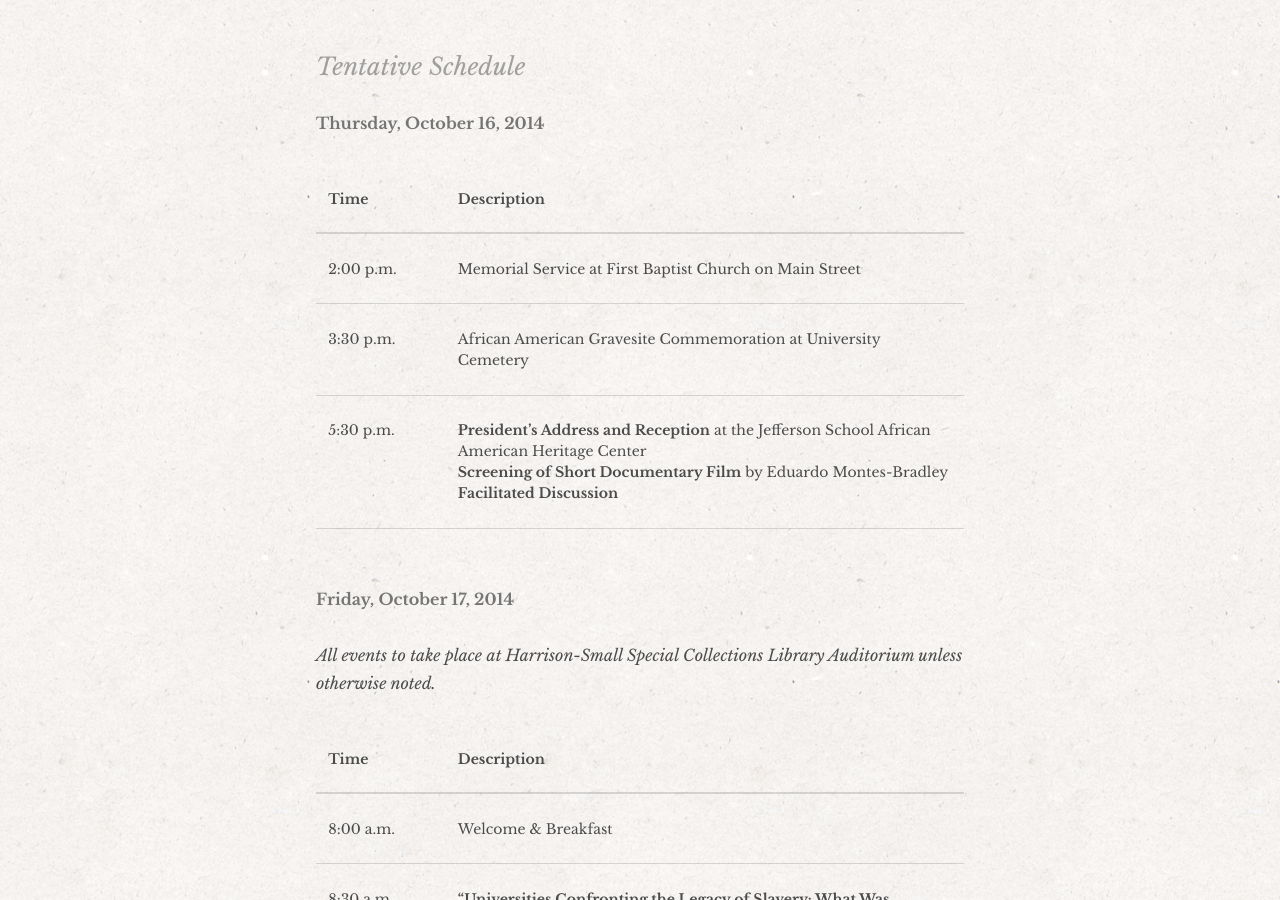
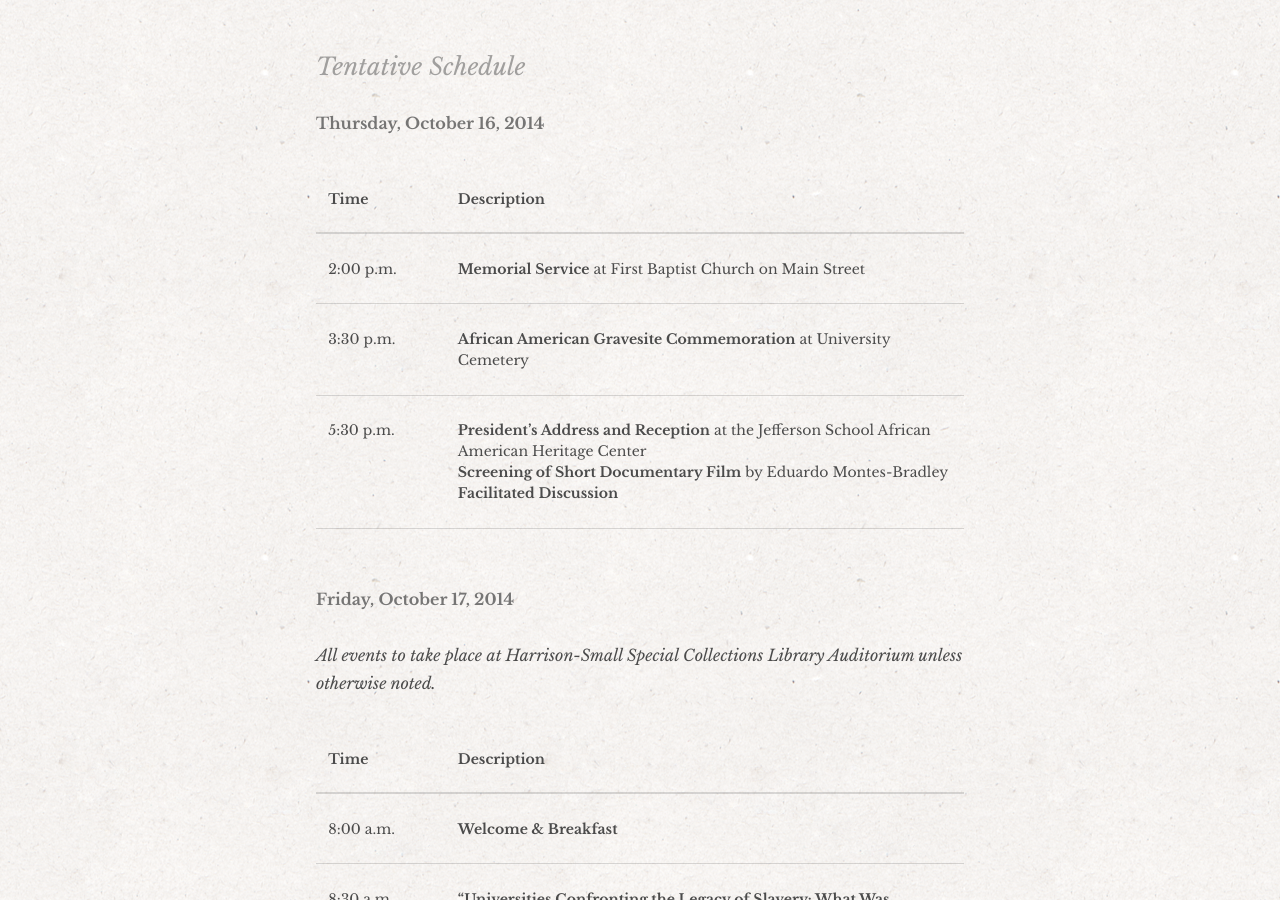
Before and after one commit to scholarslab/slavery, a Jekyll site: the page built from symposium.html, in a window 1280 px wide and 900 px high, scrolled down 817 px. Built offline with Jekyll 4.4.1, drawn with Linux system fonts in a browser that asks for light colours; some web fonts are replaced.

Commit message:
Consistent bolding.

```diff
--- a/symposium.html
+++ b/symposium.html
@@ -23,12 +23,12 @@ title: Universities Confronting the Legacy of Slavery
     <tbody>
         <tr>
             <td>2:00 p.m.</td>
-            <td>Memorial Service at First Baptist Church on Main Street</td>
+            <td><strong>Memorial Service</strong> at First Baptist Church on Main Street</td>
         </tr>
 
         <tr>
             <td>3:30 p.m.</td>
-            <td>African American Gravesite Commemoration at University Cemetery</td>
+            <td><strong>African American Gravesite Commemoration</strong> at University Cemetery</td>
         </tr>
 
         <tr>
@@ -56,7 +56,7 @@ title: Universities Confronting the Legacy of Slavery
     <tbody>
         <tr>
             <td>8:00 a.m.</td>
-            <td>Welcome &amp; Breakfast</td>
+            <td><strong>Welcome &amp; Breakfast</strong></td>
         </tr>
 
         <tr>
```
